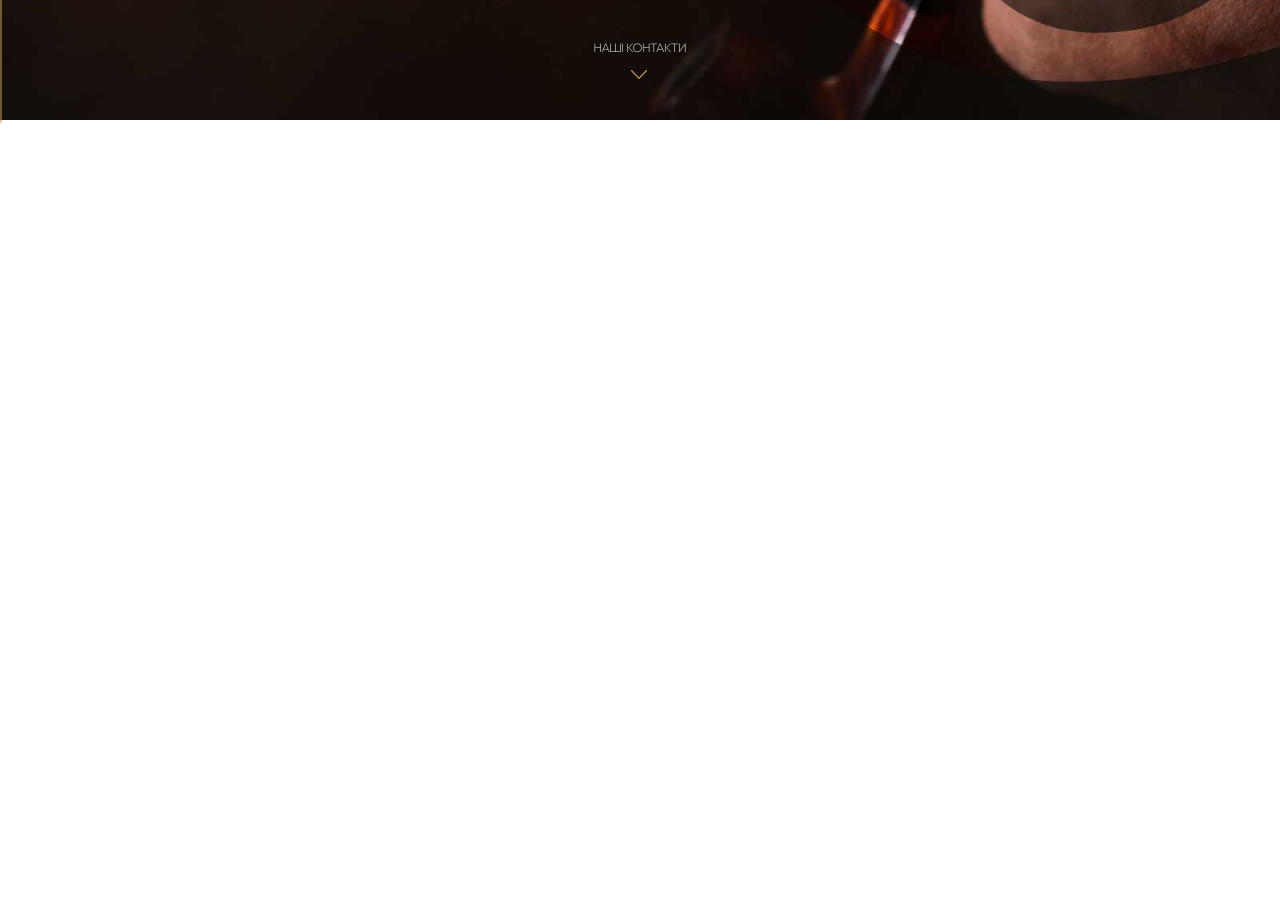
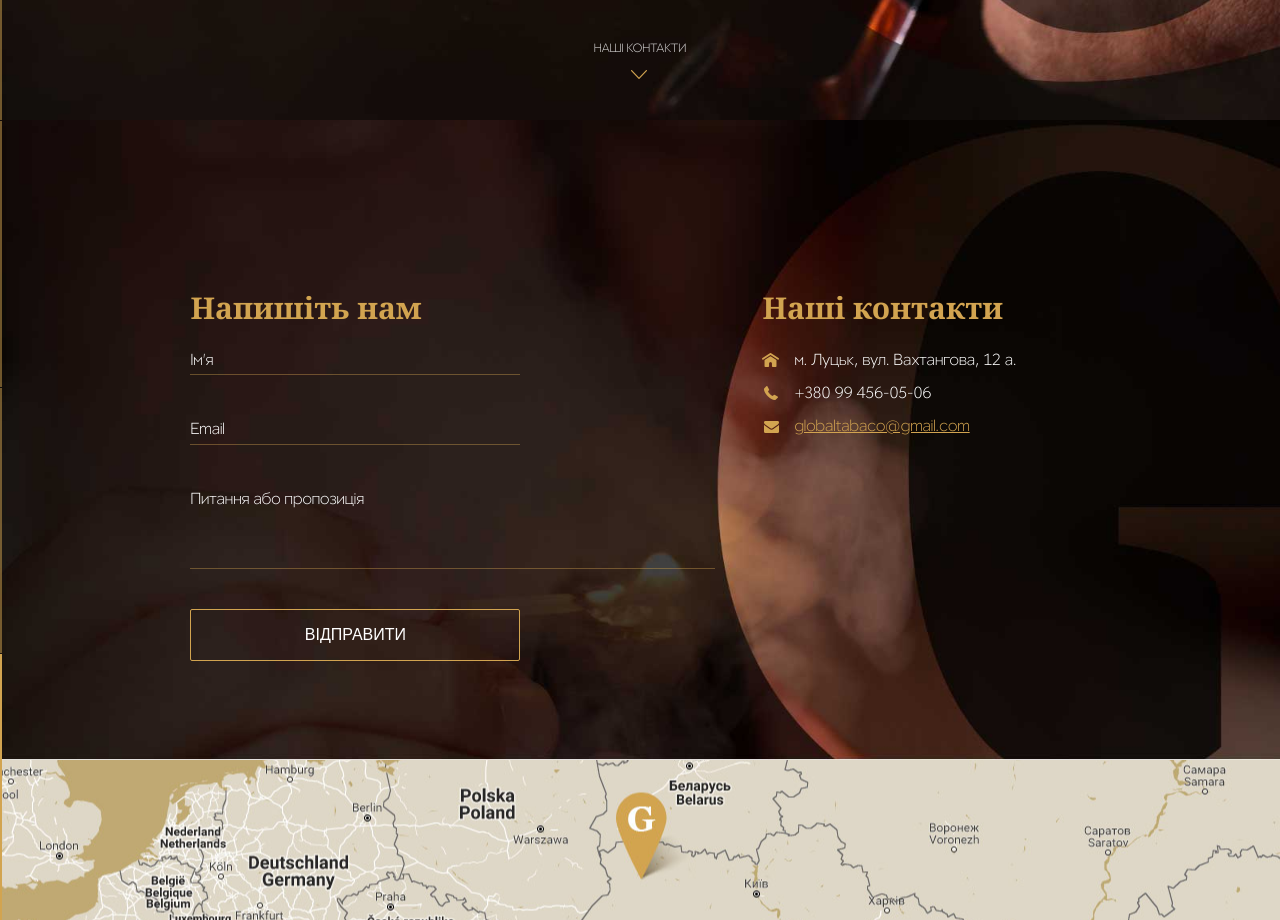
Before and after one commit to isMagnum/Global-Tobacco-test, a website: page src/index.html in a window 1280 px wide. Shown: the part 1480-2400 px from the top of the page. Drawn offline with Linux system fonts and the light colour scheme.

Commit message:
section contacts

```diff
--- a/src/index.html
+++ b/src/index.html
@@ -71,6 +71,30 @@
     </section>
     <section class="index-page__section  contacts-section">
       <a href="" name="contacts" class="index-page__section-anchor"></a>
+      <div class="left-side-section-decor-line">
+        <div class="left-side-section-decor-line__item"></div>
+        <div class="left-side-section-decor-line__item"></div>
+        <div class="left-side-section-decor-line__item  left-side-section-decor-line__item--accent"></div>
+      </div>
+      <div class="contacts-section__contacts-wraper">
+        <form class="contacts-section__call-back-form  call-back-form" action="#" method="post">
+          <h3 class="call-back-form__title">Напишіть нам</h3>
+          <label for="" class="call-back-form__label">Iм'я</label>
+          <input type="text" class="call-back-form__input">
+          <label for="" class="call-back-form__label">Email</label>
+          <input type="text" class="call-back-form__input">
+          <label for="" class="call-back-form__label">Питання або пропозиція</label>
+          <textarea name="" id="" cols="" rows="4" class="call-back-form__input  call-back-form__input--textarea"></textarea>
+          <input type="submit" class="call-back-form__btn  btn" value="Відправити">
+        </form>
+        <div class="contacts-list">
+          <h3 class="contacts-list__title">Наші контакти</h3>
+          <p class="contacts-list__item">м. Луцьк, вул. Вахтангова, 12 а.</p><br>
+          <p class="contacts-list__item  contacts-list__item--tel">+380 99 456-05-06</p><br>
+          <a href="" class="contacts-list__item  contacts-list__item--mail">globaltabaco@gmail.com</a>
+        </div>
+      </div>
+      <div class="contacts-section__map"></div>
     </section>
   </main>
 </body>
--- /dev/null
+++ b/src/less/call-back-form/call-back-form.less
@@ -0,0 +1,32 @@
+.call-back-form {
+  display: flex;
+  flex-direction: column;
+  flex-grow: 1;
+  max-width: 525px;
+
+  &__title {
+    margin-bottom: 20px;
+
+    font-size: 30px;
+    line-height: 36px;
+  }
+
+  &__label {
+
+  }
+
+  &__input {
+    width: 330px;
+    margin-bottom: 40px;
+    margin-top: -28px;
+
+    &--textarea {
+      resize: none;
+      width: 100%;
+    }
+  }
+
+  &__btn {
+    width: 330px;
+  }
+}
--- /dev/null
+++ b/src/less/contacts-list/contact-icos.less
@@ -0,0 +1,10 @@
+.contacts-list__item {
+
+  &--tel::before {
+    background-position: 0 -66px;
+  }
+
+  &--mail::before {
+    background-position: 0 -95px;
+  }
+}
--- /dev/null
+++ b/src/less/contacts-list/contacts-list.less
@@ -0,0 +1,27 @@
+.contacts-list  {
+
+  &__title {
+    margin-bottom: 20px;
+
+    font-size: 30px;
+    line-height: 36px;
+  }
+
+  &__item {
+    position: relative;
+    display: inline-block;
+    margin: 0;
+    margin-bottom: 5px;
+    padding-left: 32px;
+
+    &::before {
+      content: '';
+      position: absolute;
+      top: 4px;
+      left: 0px;
+      width: 20px;
+      height: 20px;
+      background: url(../img/sprite.png) 0 -126px no-repeat;
+    }
+  }
+}
--- /dev/null
+++ b/src/less/contacts-section/contacts-section.less
@@ -0,0 +1,29 @@
+.contacts-section {
+  background: url(../img/bg-contacts.jpg);
+  background-position: center;
+  background-size: cover;
+  align-items: flex-start;
+
+  &__contacts-wraper {
+    display: flex;
+    position: relative;
+    width: 100%;
+    margin-top: 170px;
+    margin-bottom: 55px;
+    padding-left: 14.88%;
+    padding-right: 14.88%;
+  }
+
+  &__call-back-form {
+    margin-right: 5.22%;
+  }
+
+  &__map {
+    width: 100%;
+    height: 20%;
+    margin: 0;
+    margin-top: auto;
+    background: url(../img/bg-map.jpg);
+    background-position: center;
+  }
+}
--- a/src/less/form/form.less
+++ b/src/less/form/form.less
@@ -1,16 +1,25 @@
+textarea,
 input {
   outline: none;
 }
 
+textarea,
 input[type="tel"],
 input[type="password"],
 input[type="email"],
 input[type="number"],
 input[type="text"] {
-  border: 1 solid #efefef;
+  border: 1px solid @c-maintransparent-40;
   border-width: 0 0 1px 0;
-  font-size: 20px;
-  line-height: 28px;
   padding: 5px 2px 5px;
   background: rgba(255, 255, 255, 0);
+
+  color: @c-main-light;
 }
+
+textarea,
+input {
+  &:focus {
+    border-color: @c-main;
+  }
+}
--- a/src/less/index-page/index-page.less
+++ b/src/less/index-page/index-page.less
@@ -1,15 +1,13 @@
 .index-page {
 
   &__section {
+    position: relative;
     display: flex;
     flex-direction: column;
     justify-content: center;
     align-items: center;
-    min-height: 100vh;
-  }
-
-  &__section {
-    position: relative;
+    min-height: 750px;
+    height: 100vh;
   }
 
   &__section-anchor {
--- a/src/less/left-side-section-decor-line/left-side-section-decor-line.less
+++ b/src/less/left-side-section-decor-line/left-side-section-decor-line.less
@@ -3,11 +3,11 @@
   top: 0;
   left: 0;
   width: 2px;
-  height: 100%;
+  height: 99.7%;
 
   &__item {
     width: 100%;
-    height: 33.33%;
+    height: 33.3%;
     margin: 1px 0;
     background: rgba(210, 164, 80, 0.5);
 
--- a/src/less/scaffolding/scaffolding.less
+++ b/src/less/scaffolding/scaffolding.less
@@ -1,6 +1,8 @@
 *,
 html,
 body {
+  margin: 0;
+  padding: 0;
   box-sizing: border-box;
   flex: 0 1 auto;
 }
--- a/src/less/style.less
+++ b/src/less/style.less
@@ -20,5 +20,9 @@
 @import "index-page/index-page.less";
 @import "index-page/index-page-anim.less";
 @import "leng/leng.less";
+@import "call-back-form/call-back-form.less";
+@import "contacts-list/contacts-list.less";
+@import "contacts-list/contact-icos.less";
 @import "home-section/home-section.less";
 @import "about-section/about-section.less";
+@import "contacts-section/contacts-section.less";
--- a/src/less/type/type.less
+++ b/src/less/type/type.less
@@ -8,4 +8,8 @@ h1, h2, h3, h4, h5, h6 {
 a {
   color: @c-main;
   transition: color 0.1s;
+
+  &:hover {
+    color: @c-main-light;
+  }
 }
--- a/src/less/variables/variables.less
+++ b/src/less/variables/variables.less
@@ -3,6 +3,7 @@
 @lineheight: 28px;
 
 @c-main: #d2a450;
+@c-maintransparent-40: rgba(210, 164, 80, 0.4);
 @c-main-light: #fff;
 @c-light-transparent-80: rgba(255, 255, 255, 0.8);
 
```
Also changed, not shown: src/css/style.css, src/img/bg-map.jpg (added).
